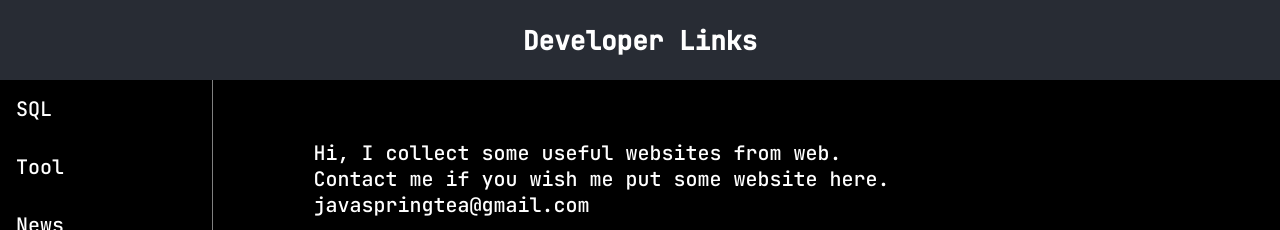
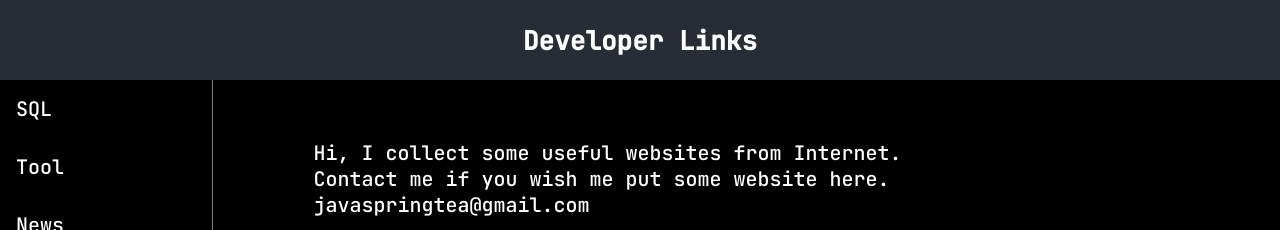
Before and after one commit to catsheue/developer-links, a React (Create React App) app: page / in a window 1280 px wide. Shown: the top 230 px of the page. Built offline with nearby package versions, Linux system fonts and the light colour scheme.

Commit message:
[Update] change word

```diff
--- a/src/Home.js
+++ b/src/Home.js
@@ -28,12 +28,9 @@ const Ins = styled.ins`
 `;
 
 export default function Home() {
-  useEffect(() => {
-    (window.adsbygoogle = window.adsbygoogle || []).push({});
-  }, []);
   return (
     <IndexWrapper>
-      <p>Hi, I collect some useful websites from web. </p>
+      <p>Hi, I collect some useful websites from Internet.</p>
       <p>Contact me if you wish me put some website here.</p>
       <p>javaspringtea@gmail.com</p>
       <CoffeeButton
```
